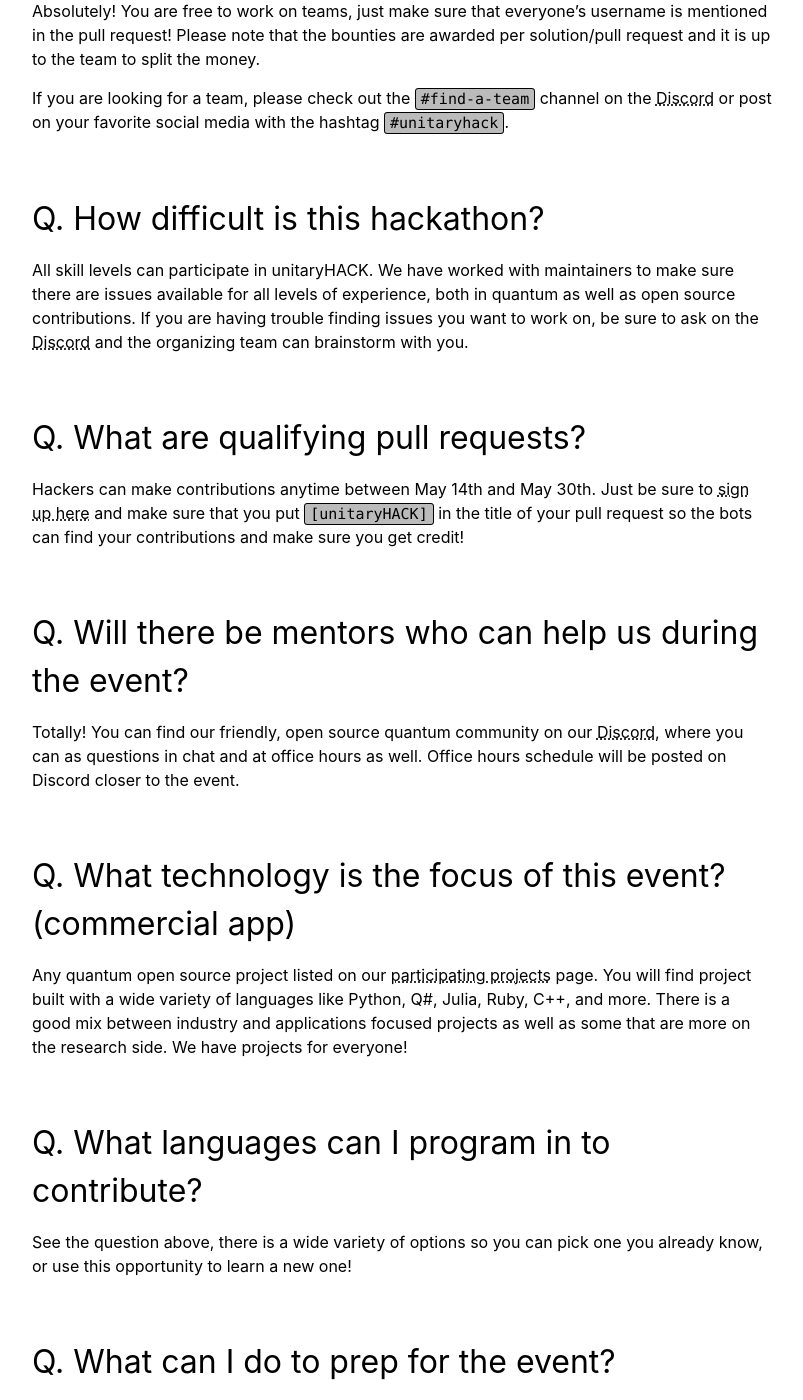
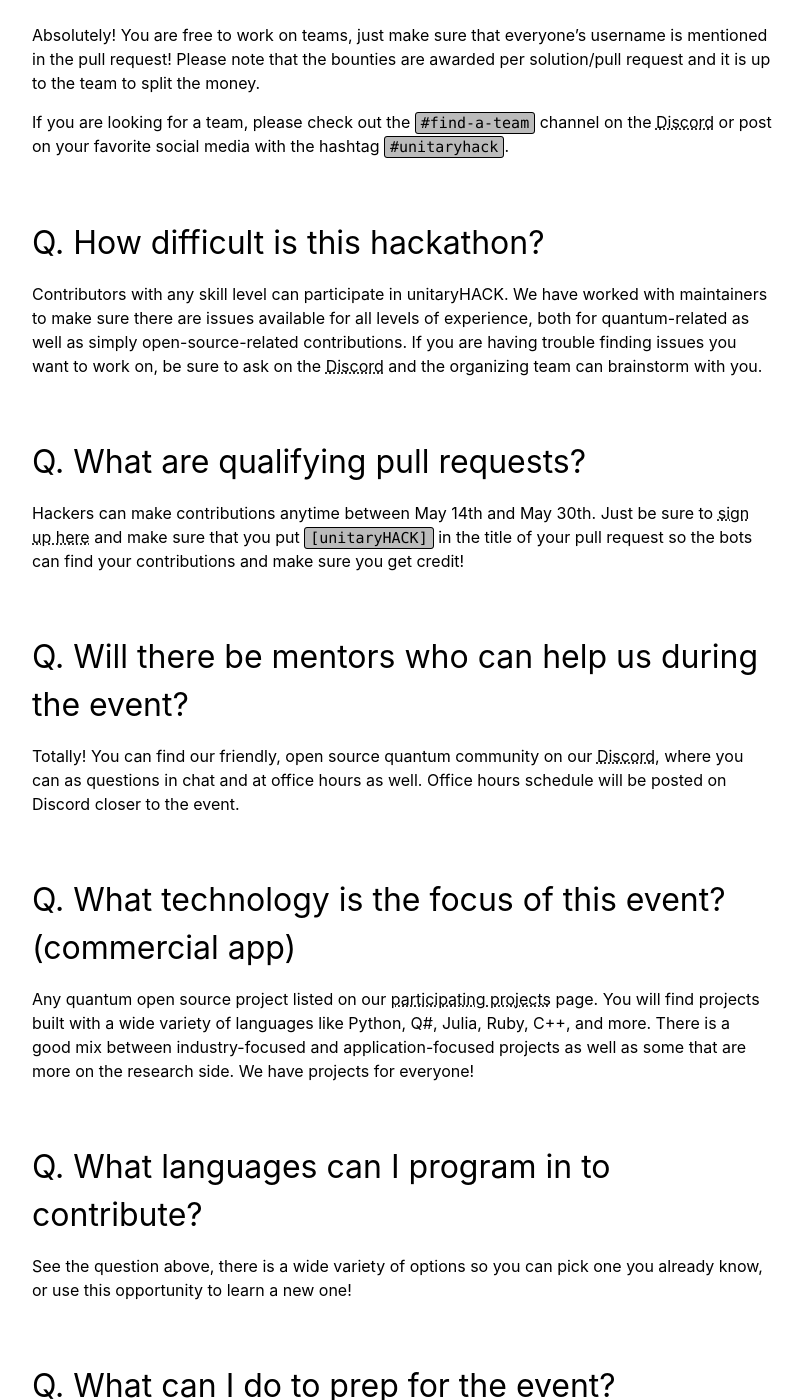
Before and after one commit to unitaryfund/unitaryhack2021, a Jekyll site: the page built from faq.md, in a window 1280 px wide and 1400 px high, scrolled down 1009 px. Shown: the whole window, without its empty margins (238-1041 px from the left). Built offline with Jekyll 4.4.1, drawn with Linux system fonts in a browser that asks for light colours; some of the changed text lies outside the part shown.

Commit message:
Apply suggestions from code review
Co-authored-by: Nathan Shammah <nathan.shammah@gmail.com>

```diff
--- a/faq.md
+++ b/faq.md
@@ -28,12 +28,12 @@
 
 ## Q. How difficult is this hackathon?
 
-All skill levels can participate in unitaryHACK. We have worked with maintainers to make sure there are issues available for all levels of experience, both in quantum as well as open source contributions.
+Contributors with any skill level can participate in unitaryHACK. We have worked with maintainers to make sure there are issues available for all levels of experience, both for quantum-related as well as simply open-source-related contributions.
 If you are having trouble finding issues you want to work on, be sure to ask on the [Discord](http://discord.unitary.fund) and the organizing team can brainstorm with you.
 
 ## Q. What are qualifying pull requests?
 
-Hackers can make contributions anytime between May 14th and May 30th. Just be sure to [sign up here](https://7r2lxl70pvl.typeform.com/to/HfJLX5fl) and make sure that you put `[unitaryHACK]` in the title of your pull request so the bots can find your contributions and make sure you get credit!
+Hackers can make contributions anytime between May 14th and May 30th. Just be sure to [sign up here](https://airtable.com/embed/shrTG20PLC5cjVIPr) and make sure that you put `[unitaryHACK]` in the title of your pull request so the bots can find your contributions and make sure you get credit!
 
 ## Q. Will there be mentors who can help us during the event?
 
@@ -43,8 +43,8 @@
 ## Q. What technology is the focus of this event? (commercial app)
 
 Any quantum open source project listed on our [participating projects](./participating-projects.md) page.
-You will find project built with a wide variety of languages like Python, Q#, Julia, Ruby, C++, and more.
-There is a good mix between industry and applications focused projects as well as some that are more on the research side.
+You will find projects built with a wide variety of languages like Python, Q#, Julia, Ruby, C++, and more.
+There is a good mix between industry-focused and application-focused projects as well as some that are more on the research side.
 We have projects for everyone!
 
 ## Q. What languages can I program in to contribute?
```
Also changed, not shown: other parts of faq.md (+1 -1 lines).
